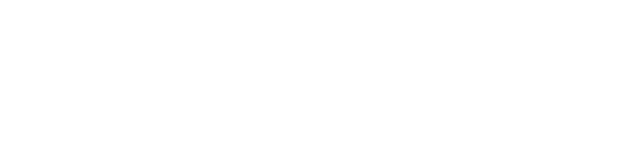
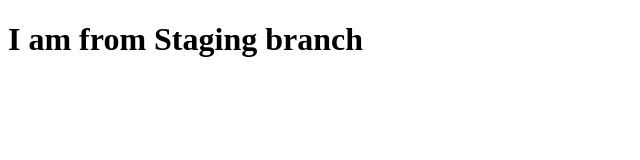
Before and after one commit to developerTajul/testing, a plain HTML site: page index.html in a window 1280 px wide. Shown: the whole page, without its empty margins (0-640 px from the left). Drawn offline with Linux system fonts and the light colour scheme.

Commit message:
new data added staging branch

```diff
--- a/index.html
+++ b/index.html
@@ -7,6 +7,6 @@
     <title>Git Hub Testing</title>
 </head>
 <body>
-
+    <h1>I am from Staging branch</h1>
 </body>
 </html>
```
